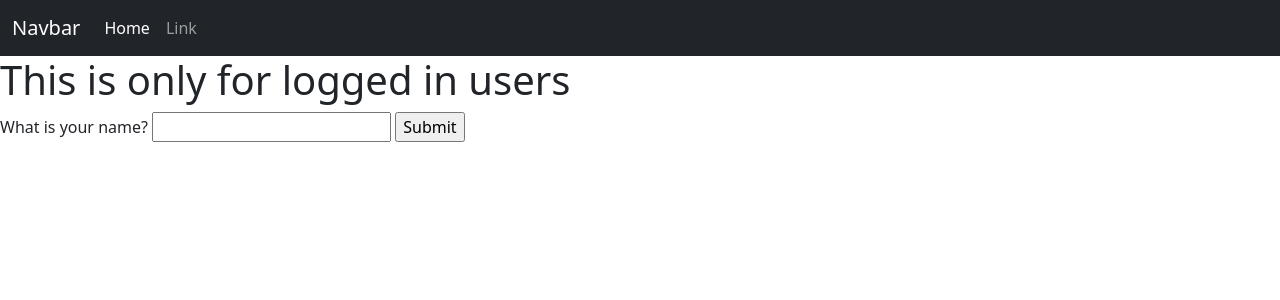
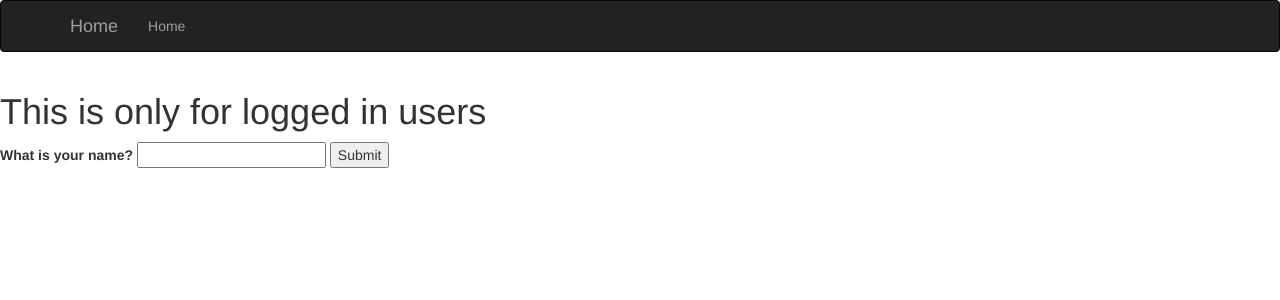
Before and after one commit to MikeRodziewicz/recipe_flask, a Flask app: page /secret in a window 1280 px wide. Shown: the top 300 px of the page. Run offline with Flask 2, Linux system fonts and the light colour scheme; some libraries are stand-ins or nearby versions.

Commit message:
reworked bootstrap

```diff
--- a/app/main/views.py
+++ b/app/main/views.py
@@ -3,6 +3,7 @@ from flask import render_template
 from flask_wtf import FlaskForm
 from wtforms import StringField, SubmitField
 from wtforms.validators import DataRequired
+from flask_bootstrap import Bootstrap
 from . import main
 
 
--- a/app/templates/base.html
+++ b/app/templates/base.html
@@ -1,43 +1,47 @@
-<!DOCTYPE html>
-<html lang="en">
-<head>
-  <meta charset="UTF-8">
-  <meta http-equiv="X-UA-Compatible" content="IE=edge">
-  <meta name="viewport" content="width=device-width, initial-scale=1.0">
-      <!-- CSS only -->
-    <link href="https://cdn.jsdelivr.net/npm/bootstrap@5.1.0/dist/css/bootstrap.min.css" rel="stylesheet" integrity="sha384-KyZXEAg3QhqLMpG8r+8fhAXLRk2vvoC2f3B09zVXn8CA5QIVfZOJ3BCsw2P0p/We" crossorigin="anonymous">
-      <!-- JavaScript Bundle with Popper -->
-    <script src="https://cdn.jsdelivr.net/npm/bootstrap@5.1.0/dist/js/bootstrap.bundle.min.js" integrity="sha384-U1DAWAznBHeqEIlVSCgzq+c9gqGAJn5c/t99JyeKa9xxaYpSvHU5awsuZVVFIhvj" crossorigin="anonymous"></script>
-<title>{% block title %}Pantry Keeper{% endblock %}</title>
-</head>
-{% block navbar %}
-<nav class="navbar navbar-expand-lg navbar-dark bg-dark">
-  <div class="container-fluid">
-    <a class="navbar-brand" href="#">Navbar</a>
-    <button class="navbar-toggler" type="button" data-bs-toggle="collapse" data-bs-target="#navbarSupportedContent" aria-controls="navbarSupportedContent" aria-expanded="false" aria-label="Toggle navigation">
-      <span class="navbar-toggler-icon"></span>
-    </button>
-    <div class="collapse navbar-collapse" id="navbarSupportedContent">
-      <ul class="navbar-nav me-auto mb-2 mb-lg-0">
-        <li class="nav-item">
-          <a class="nav-link active" aria-current="page" href="#">Home</a>
-        </li>
-        <li class="nav-item">
-          <a class="nav-link" href="#">Link</a>
-        </li>
-      </ul>
-    </div>
-  </div>
-</nav>
+{% extends "bootstrap/base.html" %}
+
+
+{% block head %}
+{{ super() }}
+<link rel="stylesheet" type="text/css" href="{{ url_for('static', filename='styles.css') }}">
 {% endblock %}
 
-<body>
+
+{% block title %}BLOG{% endblock %}
+
+{% block navbar %}
+<div class="navbar navbar-inverse" role="navigation">
+    <div class="container">
+        <div class="navbar-header">
+            <button type="button" class="navbar-toggle" data-toggle="collapse" data-target=".navbar-collapse">
+                <span class="sr-only">Toggle navigation</span>
+                <span class="icon-bar"></span>
+                <span class="icon-bar"></span>
+                <span class="icon-bar"></span>
+            </button>
+            <a class="navbar-brand" href="/">Home</a>
+        </div>
+        <div class="navbar-collapse collapse">
+            <ul class="nav navbar-nav">
+                <li><a href="/">Home</a></li>
+            </ul>
+        </div>
+    </div>
+</div>
+{% endblock %}
+
 {% block content %}
-{% block page_content %}
+<div class="container">
+    {% for message in get_flashed_messages() %}
+    <div class="alert alert-warning">
+        <button type="button" class="close" data-dismiss="alert">&times;
+        </button>
+        {{ message }}
+    </div>
+    {% endfor %}
+</div>
+{% block page_content %} {% endblock %}
 {% endblock %}
+
+{% block scripts%}
 {% endblock %}
-</body>
-<footer>
-
-</footer>
-</html>
```
